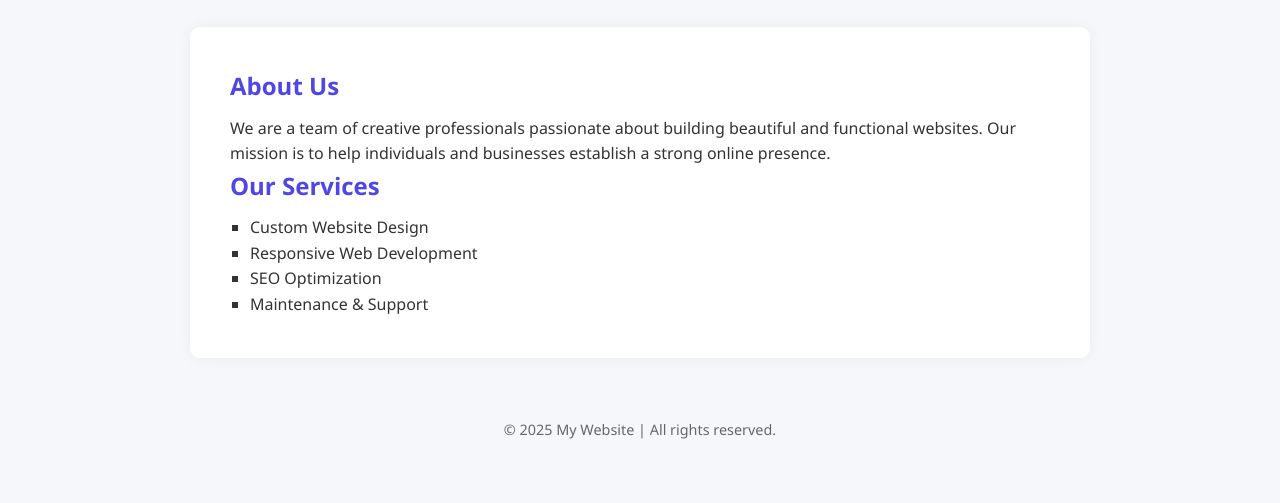
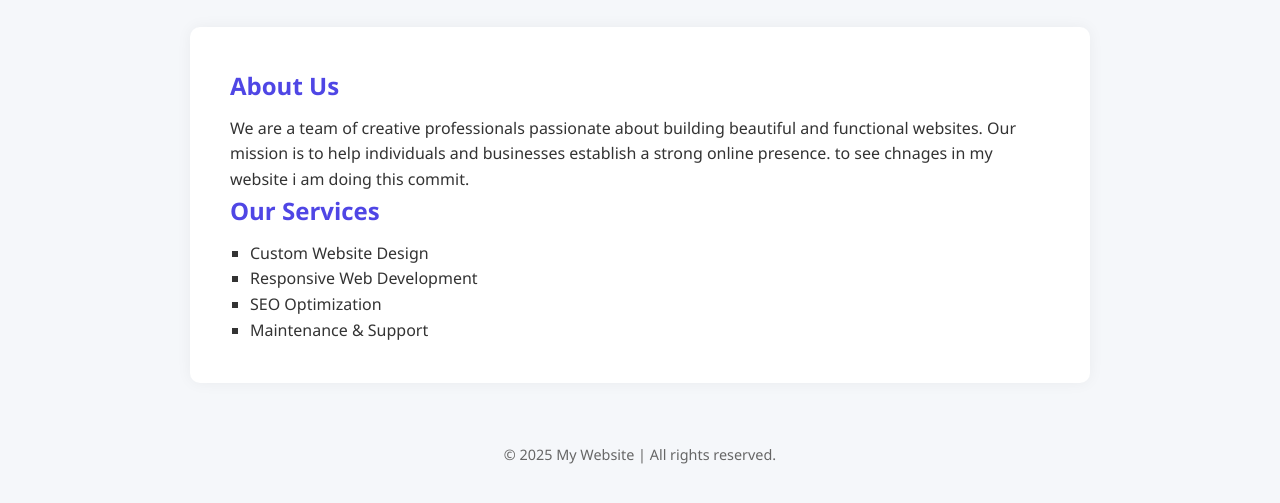
Before and after one commit to Jhasangita98/my-html-project, a plain HTML site: page index.html in a window 1280 px wide. Shown: the part 89-592 px from the top of the page. Drawn offline with Linux system fonts and the light colour scheme.

Commit message:
Update index.html

```diff
--- a/index.html
+++ b/index.html
@@ -28,7 +28,7 @@
       <p>
         We are a team of creative professionals passionate about building beautiful
         and functional websites. Our mission is to help individuals and businesses
-        establish a strong online presence.
+        establish a strong online presence. to see chnages in my website i am doing this commit.
       </p>
     </section>
 
```
